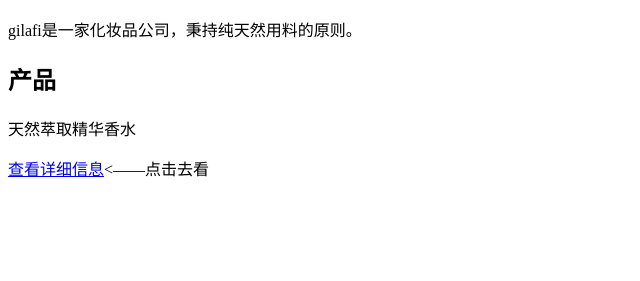
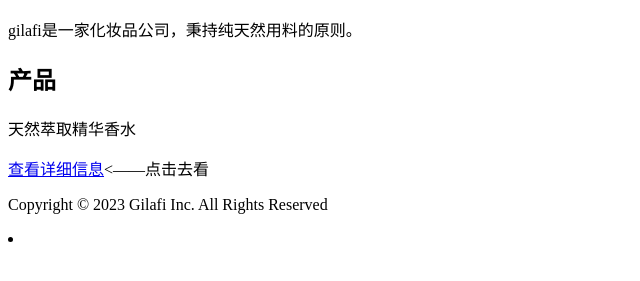
Before and after one commit to abokecn/gilafi, a plain HTML site: page index.html in a window 1280 px wide. Shown: the part 127-408 px from the top of the page, without its empty margins (0-640 px from the left). Drawn offline with Linux system fonts and the light colour scheme.

Commit message:
Update index.html

```diff
--- a/index.html
+++ b/index.html
@@ -14,5 +14,8 @@
   <p>
 <a target="_blank" href="/products/Perfume-of-natural-extracts.html">查看详细信息</a><——点击去看</p>
 
+<footer id="footer">
+<p>Copyright © 2023 Gilafi Inc. All Rights Reserved</p><li>
+  </footer>
 </body>
 </html>
```
